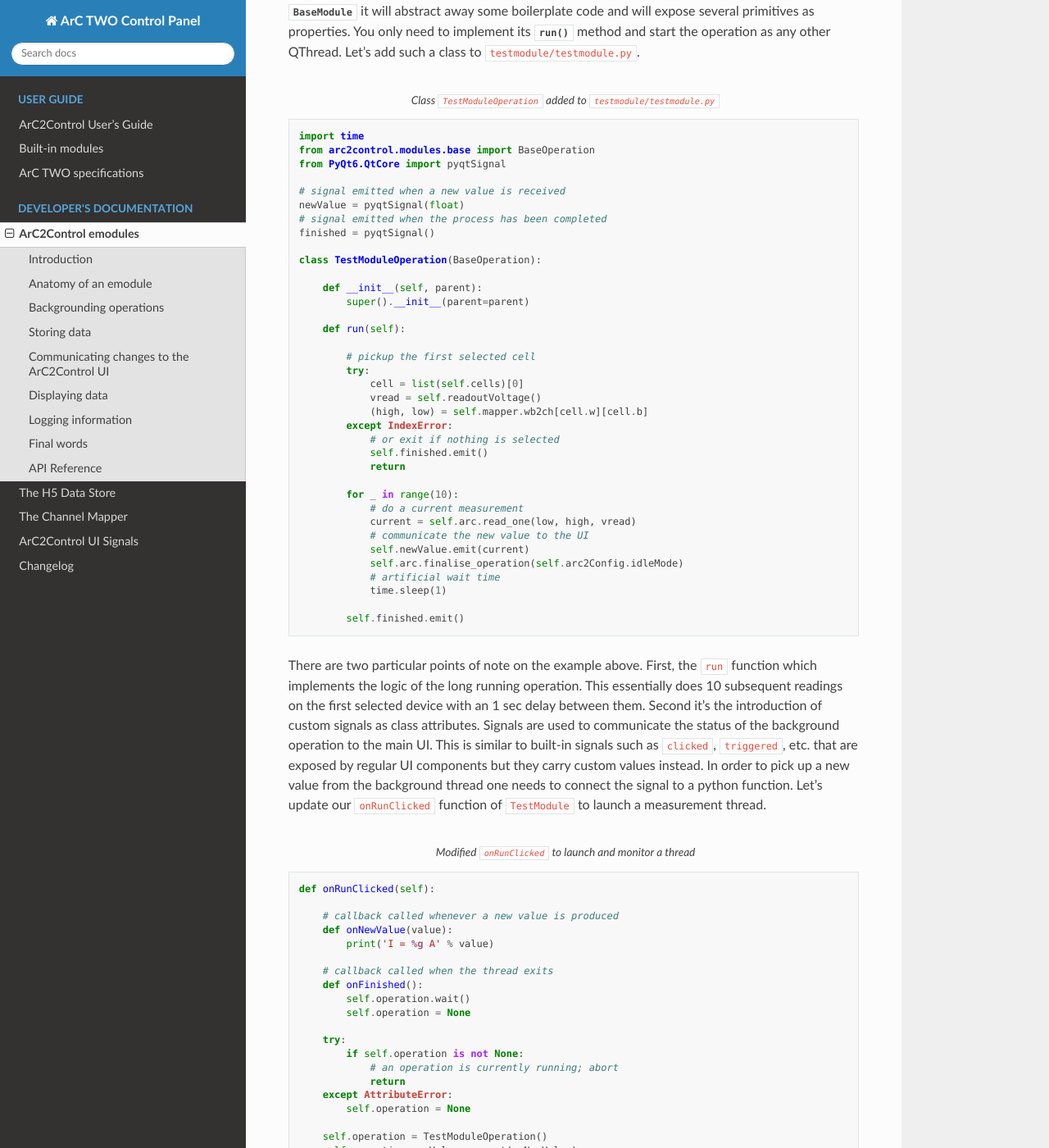
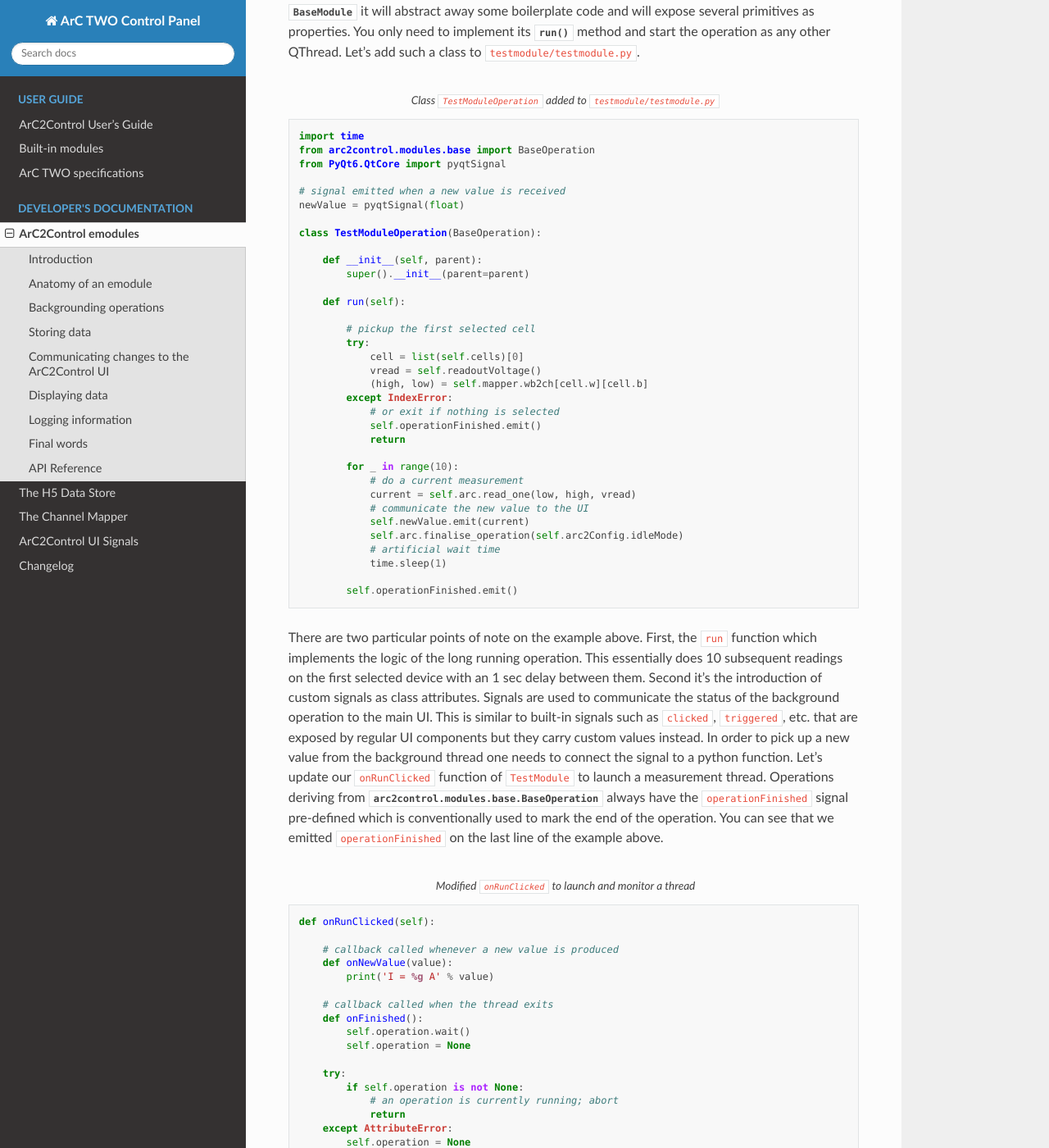
Before and after one commit to arc-instruments/arc2control, a Sphinx documentation site: the page built from docs/api_modules.rst, in a window 1280 px wide and 1400 px high, scrolled down 5220 px. Shown: the whole window at 82% size. Built offline with Sphinx 7.4.7 and the Read the Docs theme 2.0.0, drawn with Linux system fonts in a browser that asks for light colours; some of the changed text lies outside the part shown.

Commit message:
[mods,ui] Do not implicitly override native signal `QThread.finished`

```diff
--- a/docs/api_modules.rst
+++ b/docs/api_modules.rst
@@ -263,8 +263,6 @@ method and start the operation as any other QThread. Let's add such a class to
 
    # signal emitted when a new value is received
    newValue = pyqtSignal(float)
-   # signal emitted when the process has been completed
-   finished = pyqtSignal()
 
    class TestModuleOperation(BaseOperation):
 
@@ -280,7 +278,7 @@ method and start the operation as any other QThread. Let's add such a class to
                (high, low) = self.mapper.wb2ch[cell.w][cell.b]
            except IndexError:
                # or exit if nothing is selected
-               self.finished.emit()
+               self.operationFinished.emit()
                return
 
            for _ in range(10):
@@ -292,18 +290,23 @@ method and start the operation as any other QThread. Let's add such a class to
                # artificial wait time
                time.sleep(1)
 
-           self.finished.emit()
+           self.operationFinished.emit()
 
-There are two particular points of note on the example above. First, the ``run``
-function which implements the logic of the long running operation. This essentially
-does 10 subsequent readings on the first selected device with an 1 sec delay between
-them. Second it's the introduction of custom signals as class attributes. Signals are
-used to communicate the status of the background operation to the main UI. This is
-similar to built-in signals such as ``clicked``, ``triggered``, etc. that are exposed
-by regular UI components but they carry custom values instead. In order to pick up
-a new value from the background thread one needs to connect the signal to a python
-function. Let's update our ``onRunClicked`` function of ``TestModule`` to launch a
-measurement thread.
+There are two particular points of note on the example above. First, the
+``run`` function which implements the logic of the long running operation. This
+essentially does 10 subsequent readings on the first selected device with an 1
+sec delay between them. Second it's the introduction of custom signals as class
+attributes. Signals are used to communicate the status of the background
+operation to the main UI. This is similar to built-in signals such as
+``clicked``, ``triggered``, etc. that are exposed by regular UI components but
+they carry custom values instead. In order to pick up a new value from the
+background thread one needs to connect the signal to a python function. Let's
+update our ``onRunClicked`` function of ``TestModule`` to launch a measurement
+thread. Operations deriving from
+:class:`arc2control.modules.base.BaseOperation` always have the
+``operationFinished`` signal pre-defined which is conventionally used to mark
+the end of the operation. You can see that we emitted ``operationFinished`` on
+the last line of the example above.
 
 .. code-block:: python
    :caption: Modified ``onRunClicked`` to launch and monitor a thread
@@ -328,7 +331,7 @@ measurement thread.
 
        self.operation = TestModuleOperation()
        self.operation.newValue.connect(onNewValue)
-       self.operation.finished.connect(onFinished)
+       self.operation.operationFinished.connect(onFinished)
        self.operation.start()
 
 The code above will launch ``TestModuleOperation`` in background. For
@@ -399,8 +402,6 @@ of the operation.
 
    # signal emitted when a new value is received
    newValue = pyqtSignal(float)
-   # signal emitted when the process has been completed
-   finished = pyqtSignal()
 
    # this a numpy dtype to store data
    _DTYPE = [('current', '<f4')]
@@ -419,7 +420,7 @@ of the operation.
                (high, low) = self.mapper.wb2ch[cell.w][cell.b]
            except IndexError:
                # or exit if nothing is selected
-               self.finished.emit()
+               self.operationFinished.emit()
                return
 
            data = np.empty(shape=(10, ), dtype=_DTYPE)
@@ -435,7 +436,7 @@ of the operation.
                time.sleep(1)
 
            self.storeData(cell.w, cell.b, data)
-           self.finished.emit()
+           self.operationFinished.emit()
 
        def storeData(self, word, bit, data):
            store = self.datastore
@@ -470,18 +471,17 @@ data. This happens because the main UI does not have any insight into the inner
 workings of each module. In order to communicate changes to the UI and also
 update the global history of a device a module would need to *emit some
 signals* that will be picked up by the UI and update the interface. Similar to
-the custom signals, ``finished`` and ``newValue``, that we defined in our
-``TestModuleOperation`` the main ArC2Control UI also defines some signals that
-are globally available to modules. :doc:`The full list </api_signals>` of the
-signals defined from ArC2Control is available although for emodule development
-the most useful ones are (i) :meth:`~arc2control.signals.valueUpdate` to update
-the current voltage and current status of a crosspoint with a single value;
-(ii) :meth:`~arc2control.signals.valueBulkUpdate` that does the same using
-numpy arrays for multiple data updates and (iii)
+the custom signal ``newValue``, that we defined in our ``TestModuleOperation``
+the main ArC2Control UI also defines some signals that are globally available
+to modules. :doc:`The full list </api_signals>` of the signals defined from
+ArC2Control is available although for emodule development the most useful ones
+are (i) :meth:`~arc2control.signals.valueUpdate` to update the current voltage
+and current status of a crosspoint with a single value; (ii)
+:meth:`~arc2control.signals.valueBulkUpdate` that does the same using numpy
+arrays for multiple data updates and (iii)
 :meth:`arc2control.signals.dataDisplayUpdate` to request a refresh of the
-plotting panels on the main UI. Let's update our ``run`` function to update
-the crosspoint status on every loop and request a data display refresh at
-the end.
+plotting panels on the main UI. Let's update our ``run`` function to update the
+crosspoint status on every loop and request a data display refresh at the end.
 
 .. code-block:: python
    :caption: Updated ``TestModuleOperation`` to communicate data changes
@@ -497,8 +497,6 @@ the end.
 
    # signal emitted when a new value is received
    newValue = pyqtSignal(float)
-   # signal emitted when the process has been completed
-   finished = pyqtSignal()
 
    # this a numpy dtype to store data
    _DTYPE = [('current', '<f4')]
@@ -517,7 +515,7 @@ the end.
                (high, low) = self.mapper.wb2ch[cell.w][cell.b]
            except IndexError:
                # or exit if nothing is selected
-               self.finished.emit()
+               self.operationFinished.emit()
                return
 
            data = np.empty(shape=(10, ), dtype=_DTYPE)
@@ -544,7 +542,7 @@ the end.
            dataDisplayUpdate.emit(cell.w, cell.b)
 
            self.storeData(cell.w, cell.b, data)
-           self.finished.emit()
+           self.operationFinished.emit()
 
        def storeData(self, word, bit, data):
            store = self.datastore
```
Also changed, not shown: 4 other files.
